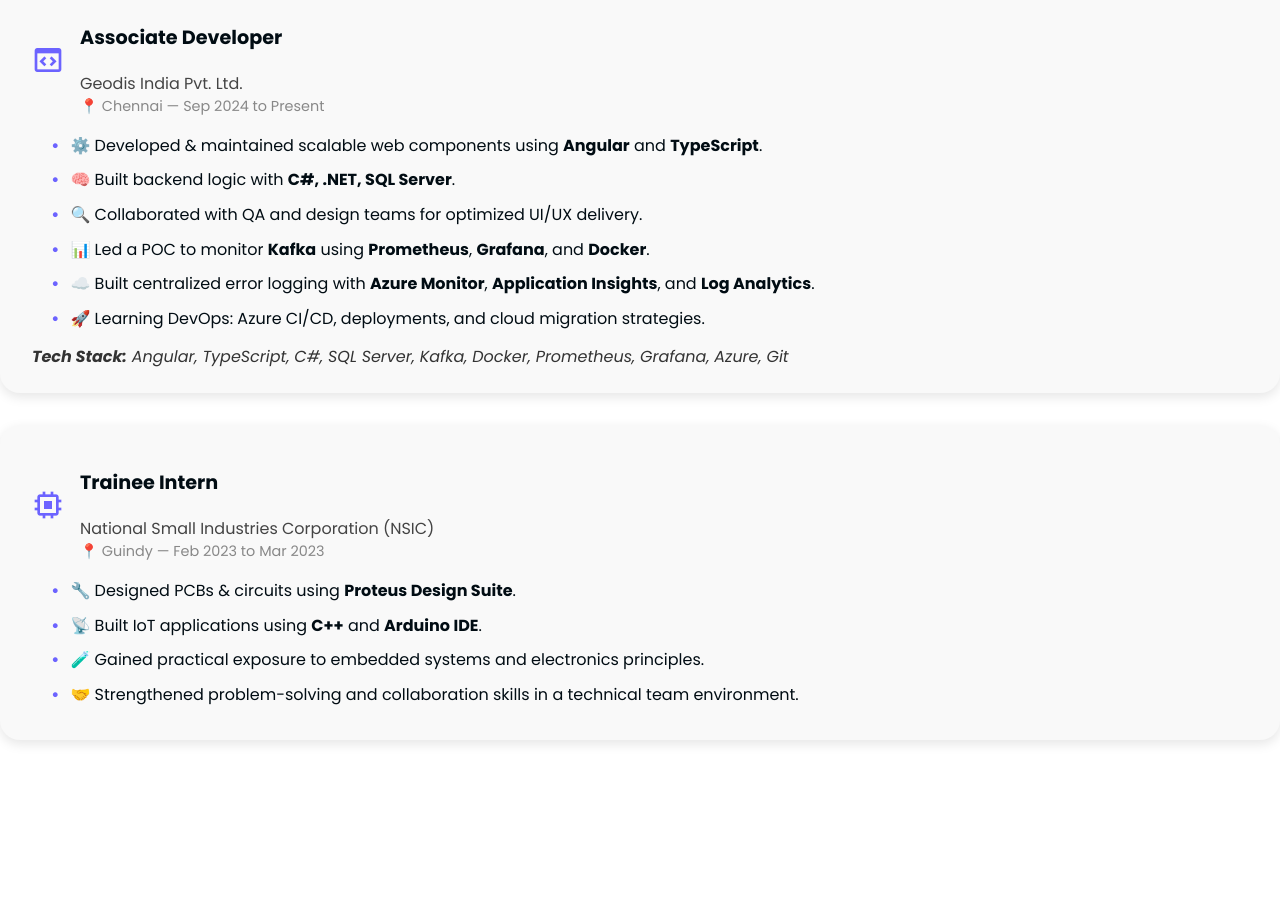
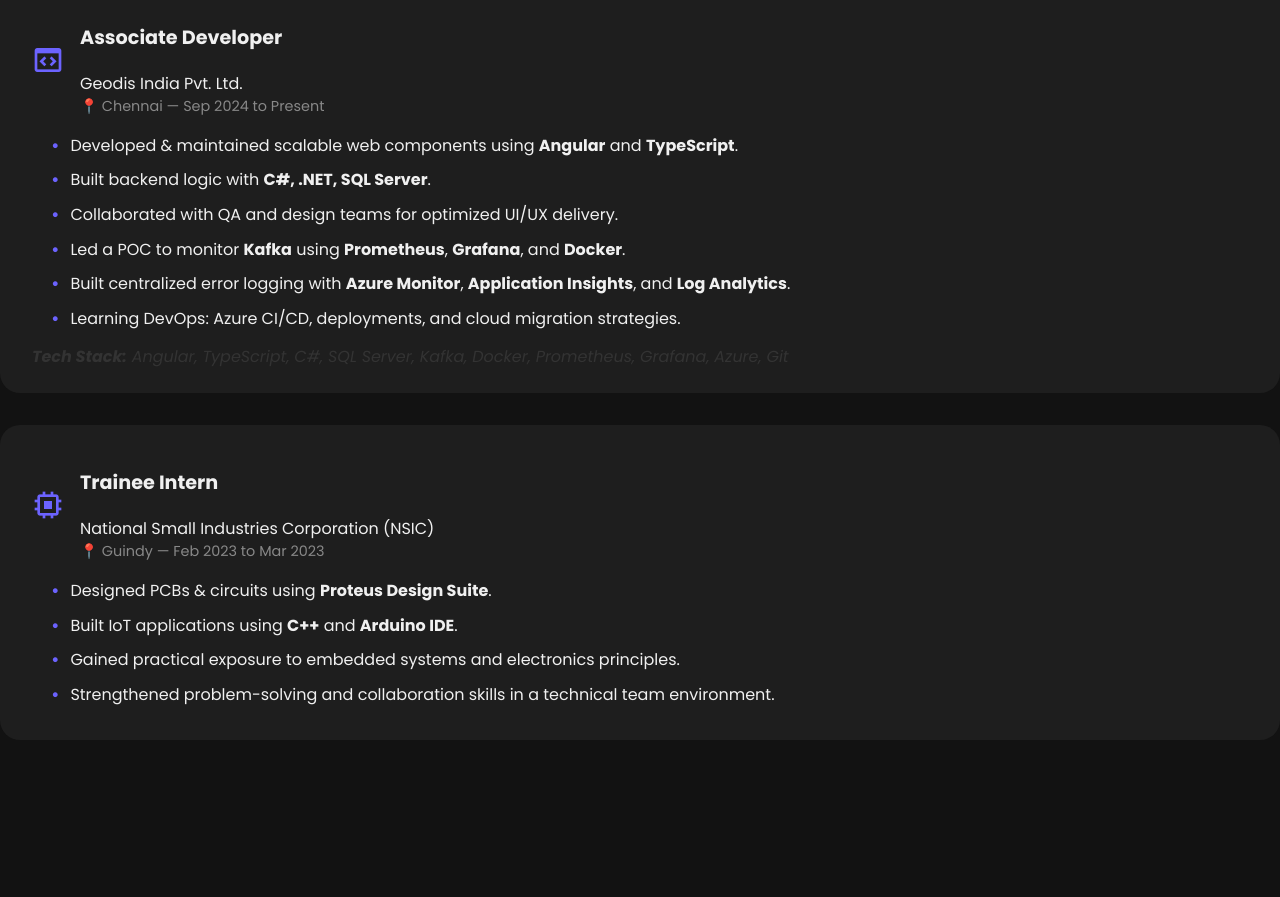
Before and after one commit to Akash01-B/Portfolio, a plain HTML site: page index.html in a window 1280 px wide. Shown: the part 2698-3595 px from the top of the page. Drawn offline with nearby package versions, Linux system fonts and the light colour scheme.

Commit message:
Update index.html

```diff
--- a/index.html
+++ b/index.html
@@ -16,7 +16,8 @@
     />
     <link href="https://unpkg.com/aos@2.3.1/dist/aos.css" rel="stylesheet" />
   </head>
-  <body id="mainBody">
+  <body id="mainBody" class="dark-mode">
+
     <!-- Header Section -->
     <header class="header">
       <nav class="nav bd_grid">
@@ -549,12 +550,12 @@
           </div>
           <div class="experience_content">
             <ul>
-              <li>⚙️ Developed & maintained scalable web components using <b>Angular</b> and <b>TypeScript</b>.</li>
-              <li>🧠 Built backend logic with <b>C#, .NET, SQL Server</b>.</li>
-              <li>🔍 Collaborated with QA and design teams for optimized UI/UX delivery.</li>
-              <li>📊 Led a POC to monitor <b>Kafka</b> using <b>Prometheus</b>, <b>Grafana</b>, and <b>Docker</b>.</li>
-              <li>☁️ Built centralized error logging with <b>Azure Monitor</b>, <b>Application Insights</b>, and <b>Log Analytics</b>.</li>
-              <li>🚀 Learning DevOps: Azure CI/CD, deployments, and cloud migration strategies.</li>
+              <li> Developed & maintained scalable web components using <b>Angular</b> and <b>TypeScript</b>.</li>
+              <li> Built backend logic with <b>C#, .NET, SQL Server</b>.</li>
+              <li> Collaborated with QA and design teams for optimized UI/UX delivery.</li>
+              <li> Led a POC to monitor <b>Kafka</b> using <b>Prometheus</b>, <b>Grafana</b>, and <b>Docker</b>.</li>
+              <li> Built centralized error logging with <b>Azure Monitor</b>, <b>Application Insights</b>, and <b>Log Analytics</b>.</li>
+              <li> Learning DevOps: Azure CI/CD, deployments, and cloud migration strategies.</li>
             </ul>
             <p class="tech_used"><b>Tech Stack:</b> Angular, TypeScript, C#, SQL Server, Kafka, Docker, Prometheus, Grafana, Azure, Git</p>
           </div>
@@ -572,10 +573,10 @@
           </div>
           <div class="experience_content">
             <ul>
-              <li>🔧 Designed PCBs & circuits using <b>Proteus Design Suite</b>.</li>
-              <li>📡 Built IoT applications using <b>C++</b> and <b>Arduino IDE</b>.</li>
-              <li>🧪 Gained practical exposure to embedded systems and electronics principles.</li>
-              <li>🤝 Strengthened problem-solving and collaboration skills in a technical team environment.</li>
+              <li> Designed PCBs & circuits using <b>Proteus Design Suite</b>.</li>
+              <li> Built IoT applications using <b>C++</b> and <b>Arduino IDE</b>.</li>
+              <li> Gained practical exposure to embedded systems and electronics principles.</li>
+              <li> Strengthened problem-solving and collaboration skills in a technical team environment.</li>
             </ul>
           </div>
         </div>
```
